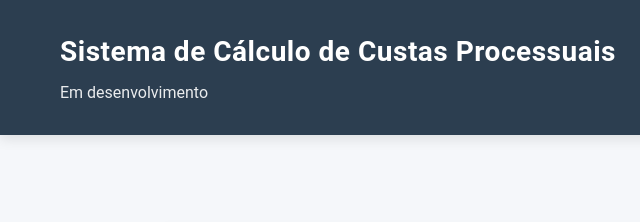
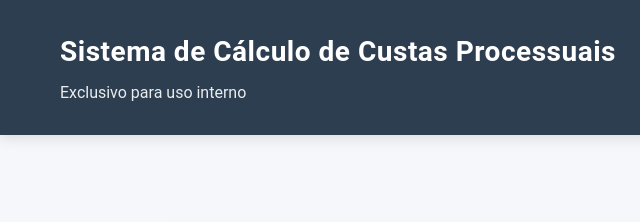
Before and after one commit to BarbosaS97/CalcCustas, a website built with Vite: page index.html in a window 1280 px wide. Shown: the top 222 px of the page, 0-640 px from the left. Built offline with nearby package versions, Linux system fonts and the light colour scheme.

Commit message:
Update index.html

```diff
--- a/index.html
+++ b/index.html
@@ -39,7 +39,7 @@
             <div class="header-content">
                 <div class="header-text">
                     <h1>Sistema de Cálculo de Custas Processuais</h1>
-                    <p class="subtitle">Em desenvolvimento</p>
+                    <p class="subtitle">Exclusivo para uso interno</p>
                 </div>
                 <a href="#" id="editor-btn" class="editor-btn" title="Editor de Índices">
                     <i class="fas fa-table"></i>
```
